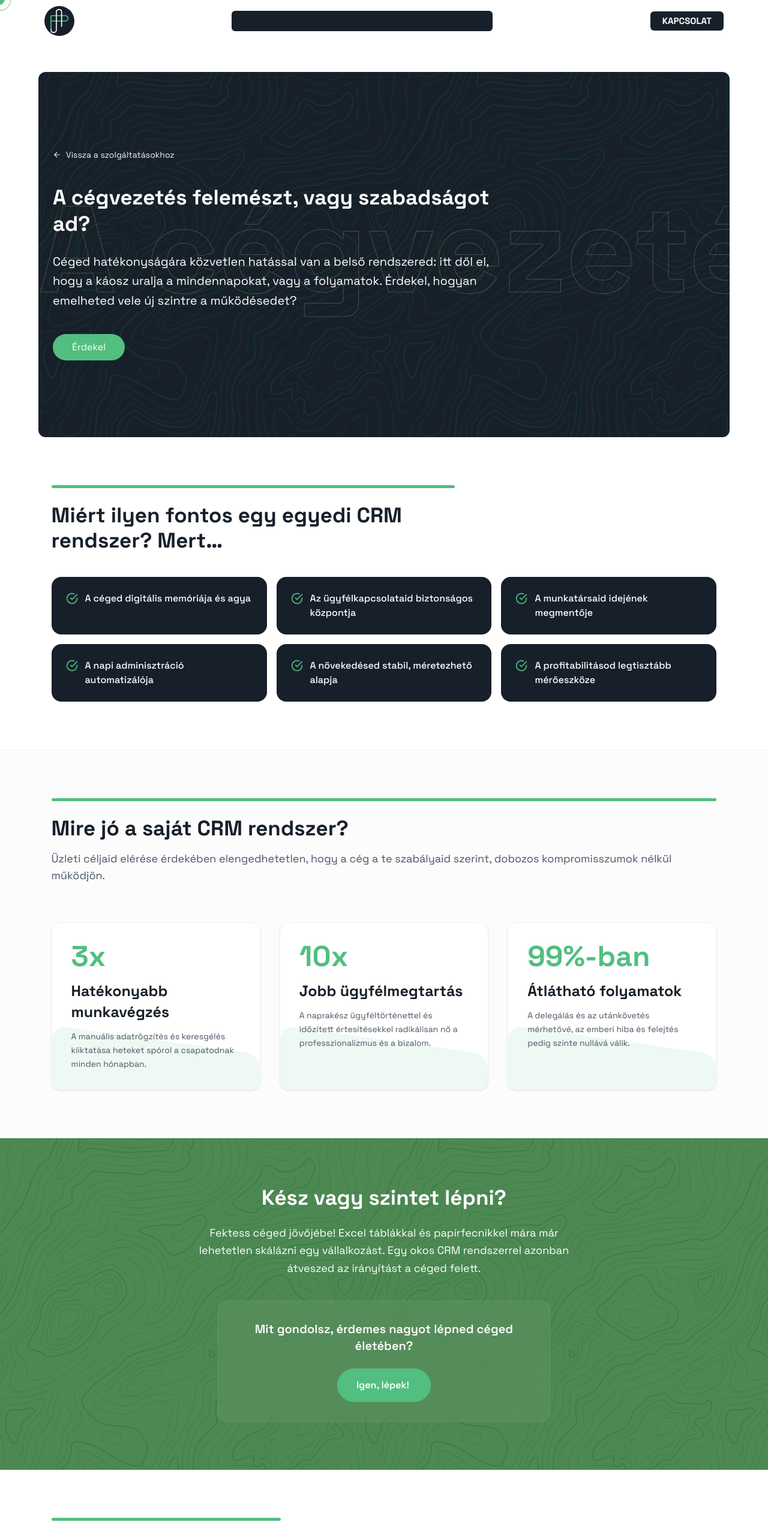
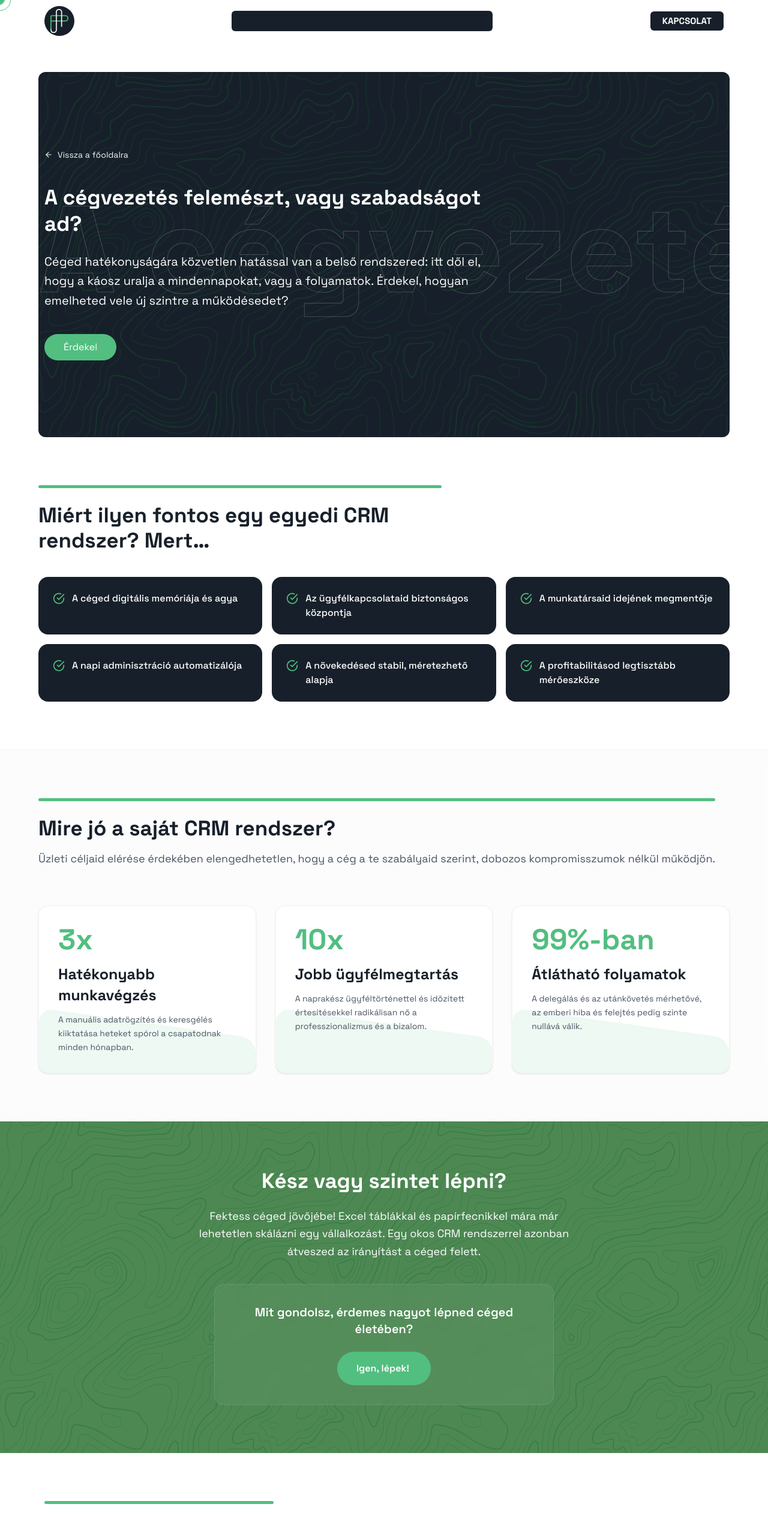
Before and after one commit to Quruzslo/PreferSite, a Next.js app: page /szolgaltatasok/crm in a window 1280 px wide. Shown: the top 2538 px of the page at 60% size. Built offline with nearby package versions, Linux system fonts and the light colour scheme.

Commit message:
Kapcsolat oldal , szolgáltatások template módosítva

```diff
--- a/app/kapcsolat/page.tsx
+++ b/app/kapcsolat/page.tsx
@@ -8,12 +8,12 @@ export default function ContactPage() {
     <section className="flex w-full min-h-full flex-col gap-[25px] bg-dark-color py-[150px]">
       <CurvedLines className="z-0 bottom-0 left-0"></CurvedLines>
       <CurvedLines className="z-0 top-[120px] md:top-0 left-0"></CurvedLines>
-      <div className="flex flex-col mb-[150px] w-[90%] max-w-[2560px] mx-auto justify-center items-center">
-        <h2 className="flex flex-row gap-[30px] flex-wrap text-center items-center justify-center">
+      <div className="flex flex-col mb-[50px]  w-[90%] max-w-[2560px] mx-auto justify-center items-center">
+        <h2 className="flex flex-row gap-[10px] flex-wrap text-center items-center justify-center">
           {h2Elements.map((elem, _) => (
             <span
               key={elem}
-              className="text-[20px] md:text-[65px] text-transparent font-black uppercase bg-clip-text bg-gradient-to-r from-white/50 to-green"
+              className="text-[20px] md:text-[65px] text-transparent font-black uppercase bg-clip-text bg-gradient-to-r from-white/50 to-green mx-[15px]"
             >
               {elem}
             </span>
--- a/app/szolgaltatasok/[id]/ServicePageContent.tsx
+++ b/app/szolgaltatasok/[id]/ServicePageContent.tsx
@@ -184,7 +184,7 @@ export default function ServicePageContent({
   return (
     <section className="min-h-screen bg-white pb-20 text-dark-color">
       {/* Hero */}
-      <section className="zoldhatteres relative overflow-hidden bg-dark-color px-6 py-24 text-white md:py-32 w-[90%] mx-auto rounded-xl mt-[120px] shadow-[0_0_10px_0px_rgba(0_0_0_0.6)] ">
+      <section className="zoldhatteres relative overflow-hidden bg-dark-color px-[10px] py-24 text-white md:py-32 w-[90%] mx-auto rounded-xl mt-[120px] shadow-[0_0_10px_0px_rgba(0_0_0_0.6)] ">
         <div
           aria-hidden
           className="pointer-events-none absolute inset-0 flex select-none items-center overflow-hidden"
@@ -196,11 +196,11 @@ export default function ServicePageContent({
 
         <div className="relative mx-auto max-w-6xl">
           <Link
-            href="/#szolgaltatas"
+            href="/"
             className="group mb-10 inline-flex items-center gap-2 text-sm text-gray-100 transition-colors hover:text-white"
           >
             <FiArrowLeft className="transition-transform group-hover:-translate-x-1" />
-            Vissza a szolgáltatásokhoz
+            Vissza a főoldalra
           </Link>
 
           <motion.div
@@ -229,8 +229,8 @@ export default function ServicePageContent({
       </section>
 
       {/* Miért */}
-      <section className="border-b border-gray-100 px-6 py-20">
-        <div className="mx-auto w-[90%]">
+      <section className="border-b border-gray-100 py-20">
+        <div className="mx-auto w-[90%] ">
           <div className=" flex flex-col w-fit">
             <SectionRule />
             <h2 className="mb-10 max-w-2xl text-2xl font-bold md:text-3xl">
@@ -258,7 +258,7 @@ export default function ServicePageContent({
       </section>
 
       {/* ELŐNYÖK  */}
-      <section className="bg-gray-50/50 px-6 py-20">
+      <section className="bg-gray-50/50 py-20">
         <div className="mx-auto w-[90%]">
           <div className="mb-16 w-fit">
             <SectionRule />
@@ -300,8 +300,8 @@ export default function ServicePageContent({
       </section>
 
       {/* KÖZÉPSŐ CTA */}
-      <section className="zoldhatteres bg-dark-green px-6 py-20 text-center text-white">
-        <div className="mx-auto w-[90%]">
+      <section className="zoldhatteres bg-dark-green py-20 text-center text-white">
+        <div className="mx-auto w-[90%] px-[10px]">
           <h2 className="mb-6 text-3xl font-bold md:text-4xl">
             {service.midCta.title}
           </h2>
@@ -318,8 +318,8 @@ export default function ServicePageContent({
       </section>
 
       {/*  FUNKCIÓK */}
-      <section className="px-6 py-20">
-        <div className="mx-auto w-[90%]">
+      <section className=" py-20">
+        <div className="mx-auto w-[90%] px-[10px]">
           <div className="mb-12 w-fit">
             <SectionRule />
             <h2 className="text-3xl font-bold">{service.features.title}</h2>
```
